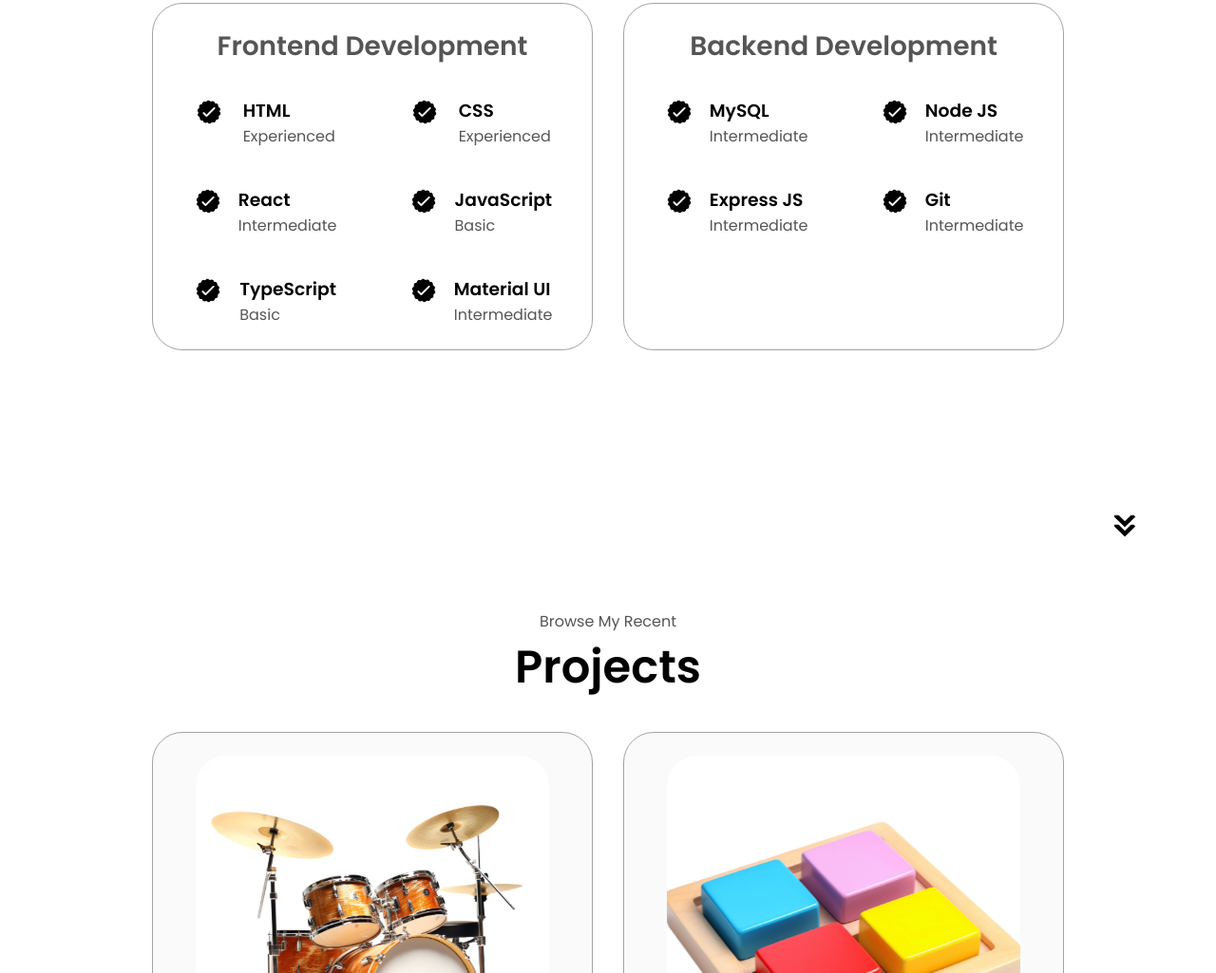
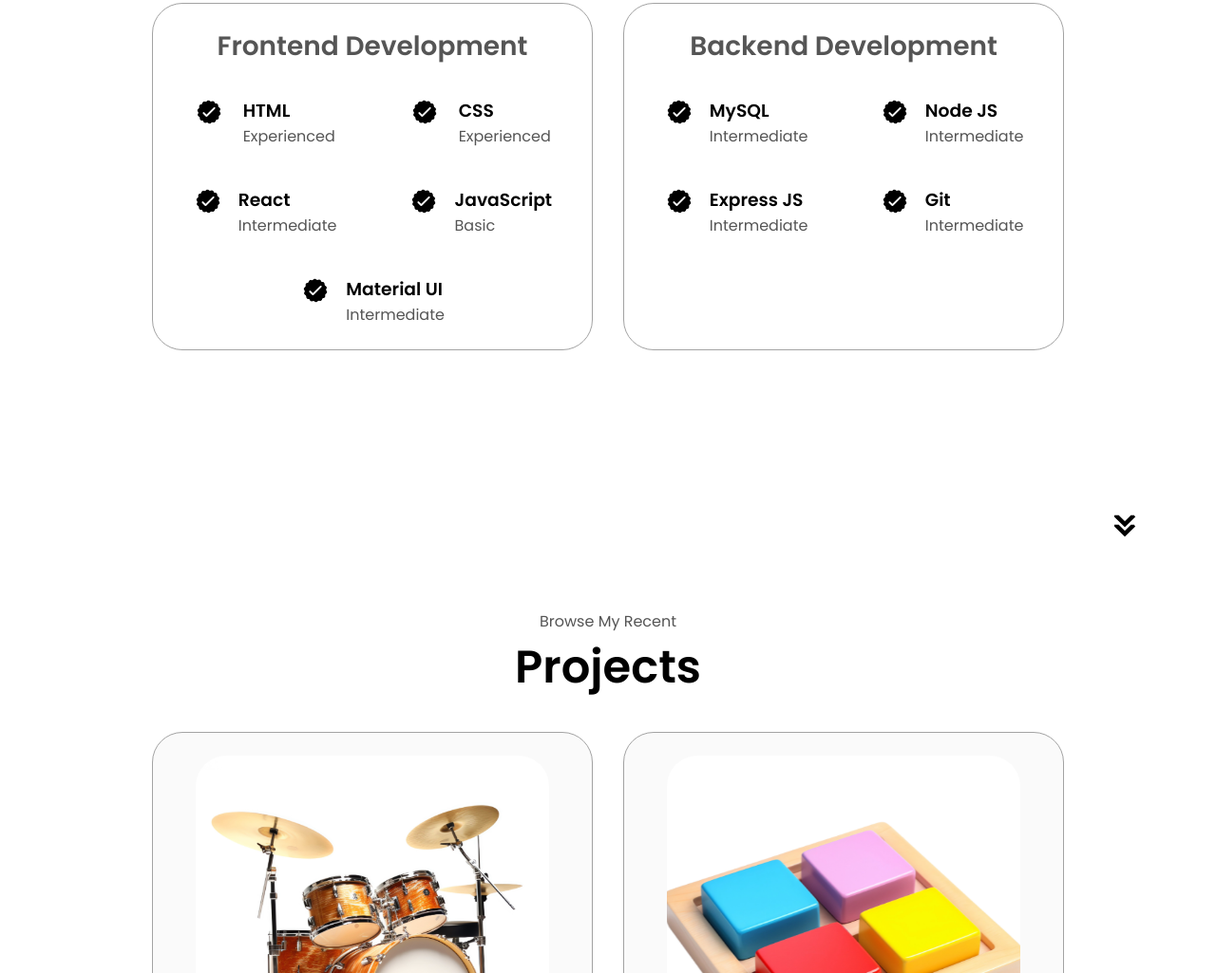
Before and after one commit to 4darshkumar/Portfolio, a plain HTML site: page index.html in a window 1280 px wide. Shown: the part 1822-2847 px from the top of the page at 95% size. Drawn offline with Linux system fonts and the light colour scheme.

Commit message:
updated index.html

```diff
--- a/index.html
+++ b/index.html
@@ -166,17 +166,6 @@
                 />
                 <div>
                   <h3>JavaScript</h3>
-                  <p>Basic</p>
-                </div>
-              </article>
-              <article>
-                <img
-                  src="./assets/checkmark.png"
-                  alt="Experience icon"
-                  class="icon"
-                />
-                <div>
-                  <h3>TypeScript</h3>
                   <p>Basic</p>
                 </div>
               </article>
```
